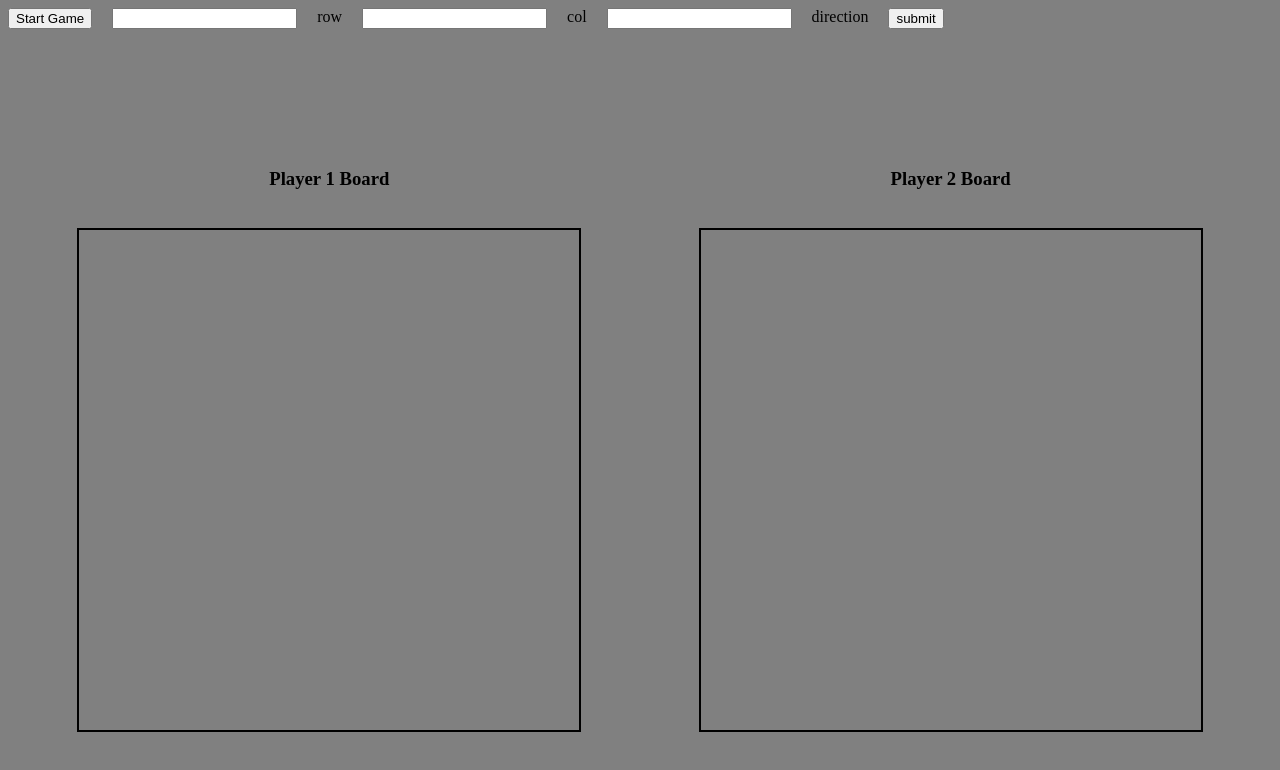
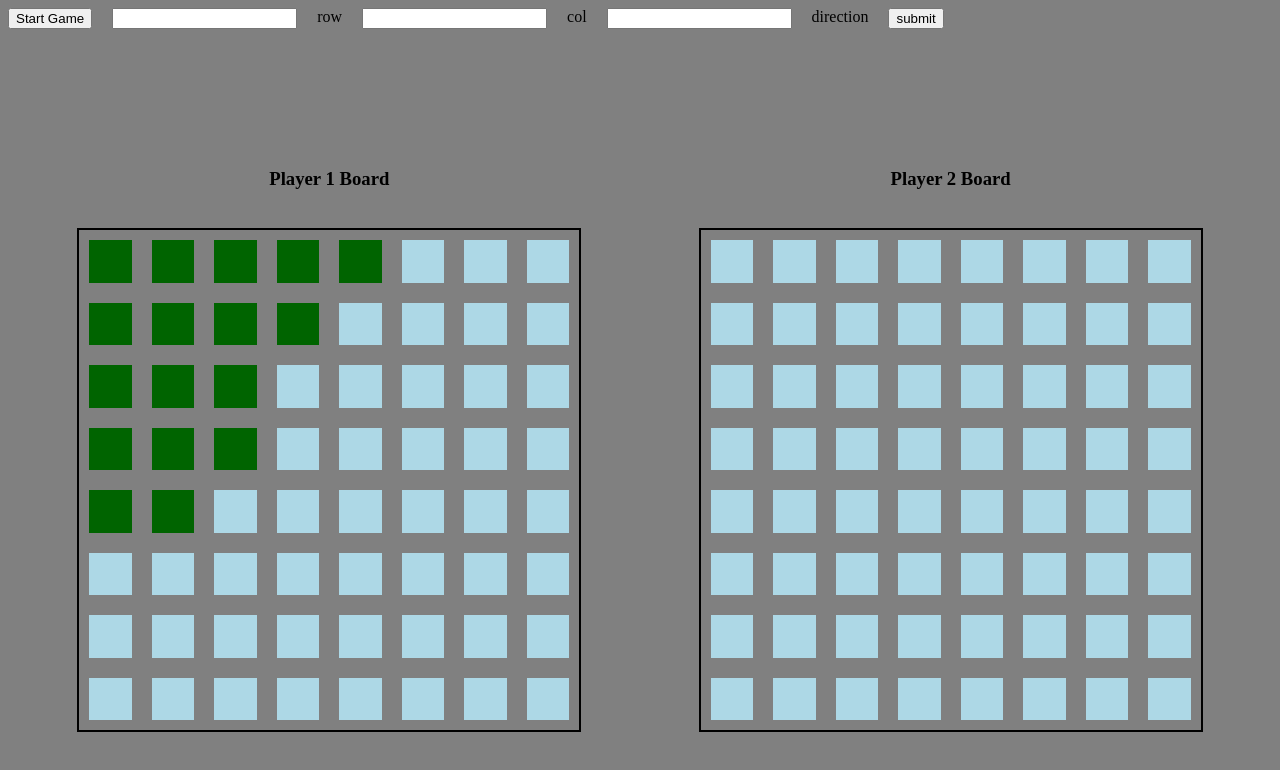
Before and after one commit to wijerett/Battleship, a website built with webpack: page src/index.html in a window 1280 px wide. Built offline with nearby package versions, Linux system fonts and the light colour scheme.

Commit message:
playable loop with player able to place ships and run the game after

```diff
--- a/src/driver.js
+++ b/src/driver.js
@@ -54,12 +54,16 @@ submitBtn.addEventListener('click', event => {
     // player.playerPlacements();
     const allPlaced = player.playerPlacements();
 
-    renderBoard(player.board, boardBox1);
+    renderBoard(player.board, boardBox1, true);
 
-    if(allPlaced) {
+    if (allPlaced) {
         gamePhase = 'attack';
         opponent.setup();
-        renderBoard(opponent.board, boardBox2);
+        player.opponentBoard = opponent.board;
+        opponent.opponentBoard = player.board;
+
+        renderBoard(opponent.board, boardBox2, false);
+        //make start game now div appear here
     }
 });
 
@@ -68,7 +72,7 @@ boardListener(boardBox2, () => opponent.board, (row, col) => {
     if (gamePhase !== 'attack') return;
 
     player.attack(row, col);
-    renderBoard(player.board, boardBox2);
+    renderBoard(opponent.board, boardBox2, false);
     if (opponent.board.allShipsSunk()) {
         boardBox2.classList.add('game-over');
         boardBox1.classList.add('game-over');
@@ -77,7 +81,7 @@ boardListener(boardBox2, () => opponent.board, (row, col) => {
     }
 
     opponent.huntAttack();
-    renderBoard(player.board, boardBox1);
+    renderBoard(player.board, boardBox1, true);
     if (player.board.allShipsSunk()) {
         boardBox2.classList.add('game-over');
         boardBox1.classList.add('game-over');
@@ -86,30 +90,24 @@ boardListener(boardBox2, () => opponent.board, (row, col) => {
     }
 });
 
-//second board listener, in case i want pvp
-
-// boardListener(boardBox1, () => player.board, (row, col) => {
-
-//     opponent.attack(row, col);
-//     renderBoard(player.board, boardBox1);
-//     if (player.board.allShipsSunk()) {
-//         boardBox2.classList.add('game-over');
-//         boardBox1.classList.add('game-over');
-//         showGameOver('Game Over: You win!')
-//         return;
-//     }
-
-//     player.huntAttack(row, col);
-//     renderBoard(opponent.board, boardBox2);
-//     if (opponent.board.allShipsSunk()) {
-//         boardBox2.classList.add('game-over');
-//         boardBox1.classList.add('game-over');
-//         showGameOver('Game Over: Computer wins')
-//         return;
-//     }
-// });
-
 function showGameOver(text) {
     gameOverMessage.textContent = text;
     gameOverModal.classList.remove('hidden');
 };
+
+function devAutoPlacePlayer() {
+    player.board = new Gameboard();
+    player.board.placeShips(5, 0, 0, 'horizontal');
+    player.board.placeShips(4, 1, 0, 'horizontal');
+    player.board.placeShips(3, 2, 0, 'horizontal');
+    player.board.placeShips(3, 3, 0, 'horizontal');
+    player.board.placeShips(2, 4, 0, 'horizontal');
+    gamePhase = 'attack';
+    opponent.setup();
+    player.opponentBoard = opponent.board;
+    opponent.opponentBoard = player.board;
+    renderBoard(player.board, boardBox1, true);
+    renderBoard(opponent.board, boardBox2, false);
+};
+
+devAutoPlacePlayer();
--- a/src/player.js
+++ b/src/player.js
@@ -12,11 +12,11 @@ export class Player {
 
     setup() {
         this.board = new Gameboard();
-        // this.board.placeShips(5, 0, 0, 'horizontal');
-        // this.board.placeShips(4, 1, 0, 'horizontal');
-        // this.board.placeShips(3, 2, 0, 'horizontal');
-        // this.board.placeShips(3, 3, 0, 'horizontal');
-        // this.board.placeShips(2, 4, 0, 'horizontal');
+        this.board.placeShips(5, 0, 0, 'horizontal');
+        this.board.placeShips(4, 1, 0, 'horizontal');
+        this.board.placeShips(3, 2, 0, 'horizontal');
+        this.board.placeShips(3, 3, 0, 'horizontal');
+        this.board.placeShips(2, 4, 0, 'horizontal');
     }
 
     playerPlacements() {
@@ -45,8 +45,6 @@ export class Player {
         directionBox.value = "";
 
         return this.shipIndex >= this.shipLengths.length;
-
-
     }
 
     //add (length, row, col, direction) so players can choose
--- a/src/styles.css
+++ b/src/styles.css
@@ -94,5 +94,5 @@ body {
 }
 
 .cell.ship {
-    background: darkgreen;
+    background-color: darkgreen;
 }
```
